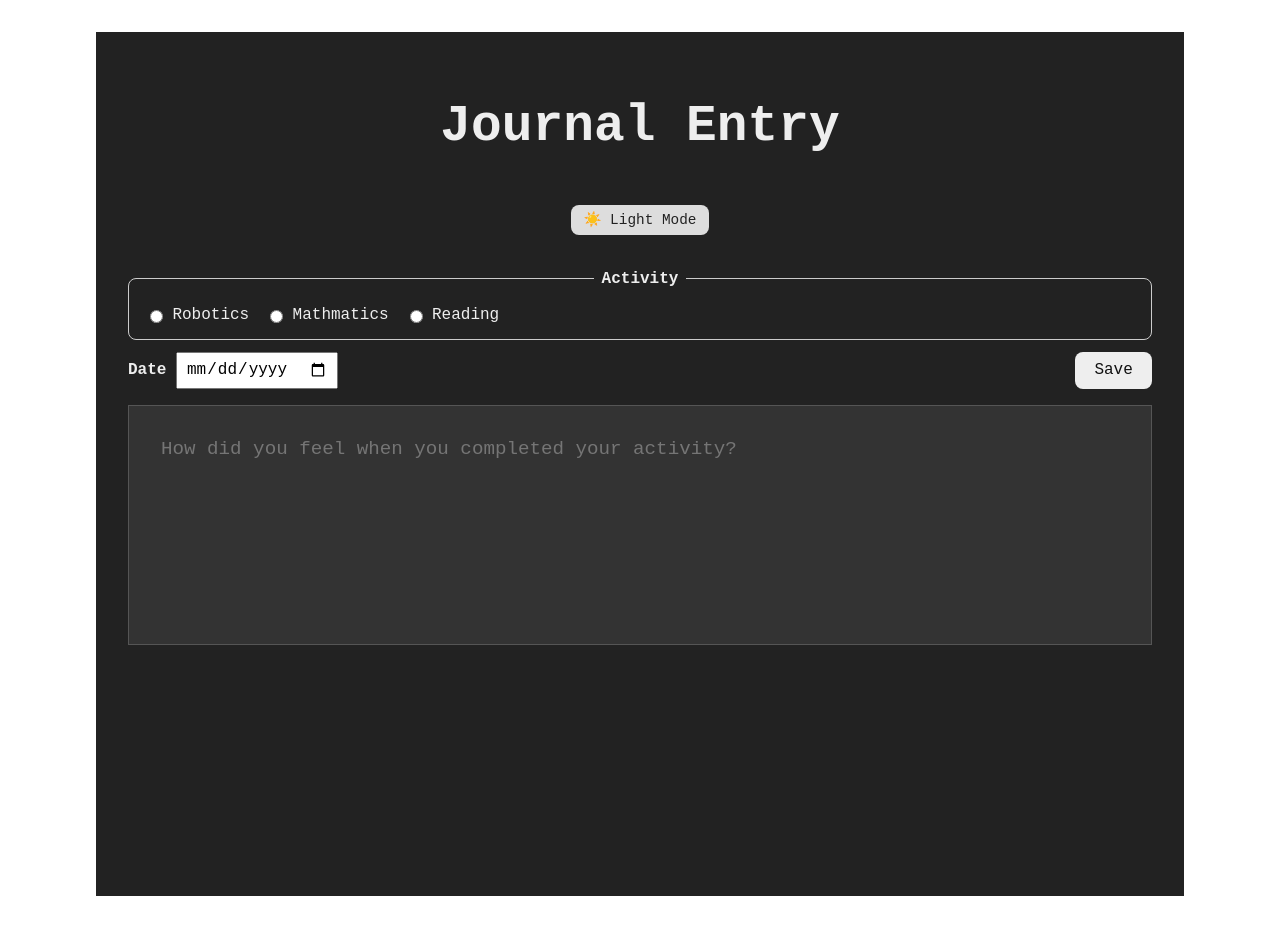
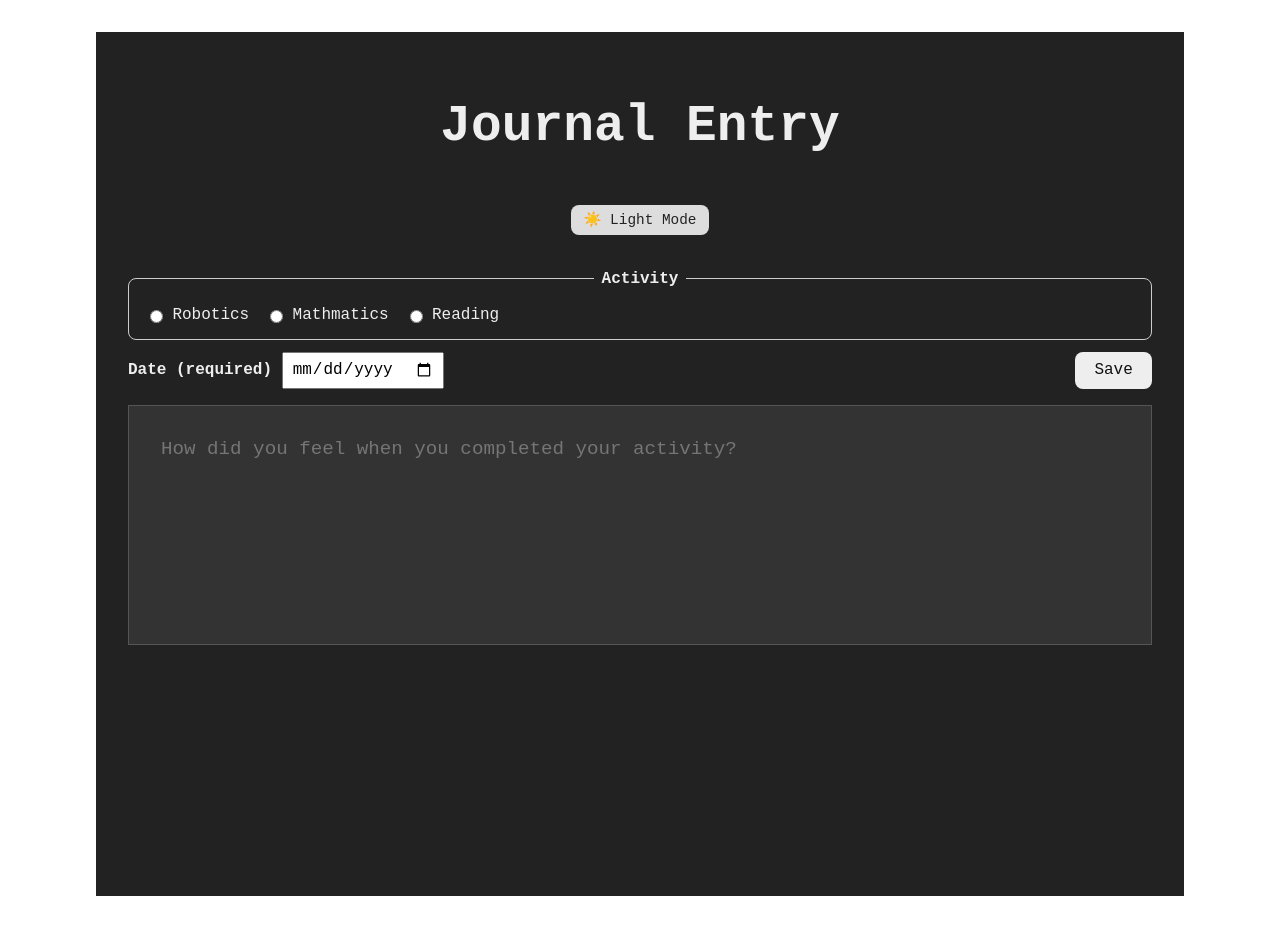
Before and after one commit to TheBrambam/proj1redo, a Svelte app: page / in a window 1280 px wide. Built offline with nearby package versions, Linux system fonts and the light colour scheme.

Commit message:
Added required date comment per grade sheet.

```diff
--- a/src/App.svelte
+++ b/src/App.svelte
@@ -66,7 +66,7 @@
 
     <div class="row">
       <label class="date-label">
-        Date
+        Date (required)
         <input type="date" bind:value={dateStr} />
       </label>
 
```
